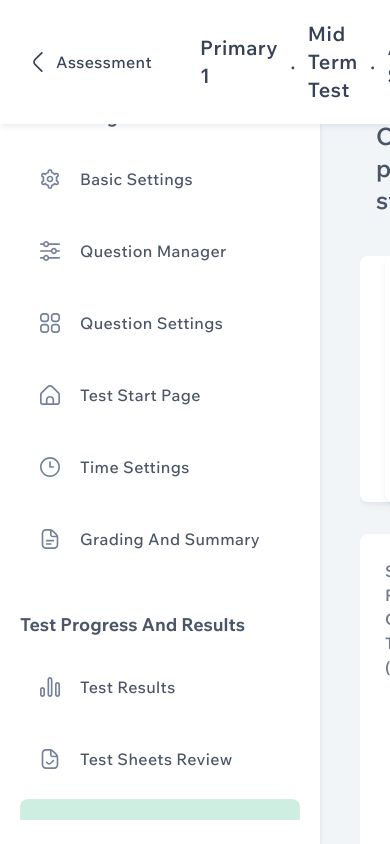
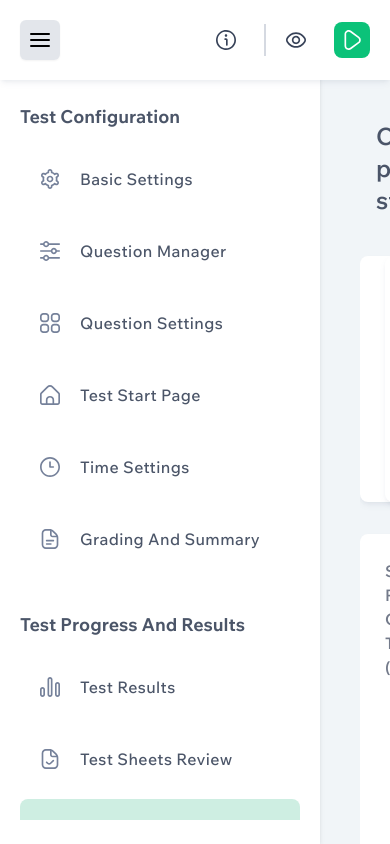
Before and after one commit to GodwinChibyk/afrilearn-web-app-test, a Next.js app: page / in a window 390 px wide. Built offline with nearby package versions, Linux system fonts and the light colour scheme.

Commit message:
feat[NavSection]: add responsiviness

```diff
--- /dev/null
+++ b/components/Icons/MenuIcon.tsx
@@ -0,0 +1,20 @@
+import React from "react";
+
+export const MenuIcon = ({className}: {className?: string}) => {
+  return (
+    <svg
+      xmlns="http://www.w3.org/2000/svg"
+      viewBox="0 0 24 24"
+      fill="none"
+      stroke="currentColor"
+      strokeWidth="2"
+      strokeLinecap="round"
+      strokeLinejoin="round"
+      className={`feather feather-menu ${className}"`}
+    >
+      <line x1="3" y1="12" x2="21" y2="12"></line>
+      <line x1="3" y1="6" x2="21" y2="6"></line>
+      <line x1="3" y1="18" x2="21" y2="18"></line>
+    </svg>
+  );
+};
--- a/components/Layouts/DashboardLayout/NavSection.tsx
+++ b/components/Layouts/DashboardLayout/NavSection.tsx
@@ -2,6 +2,7 @@ import { Button } from "@/components/Global/Button";
 import { ArrowLeftIcon } from "@/components/Icons/ArrowLeftIcon";
 import { EyeIcon } from "@/components/Icons/EyeIcon";
 import { InfoIcon } from "@/components/Icons/InfoIcon";
+import { MenuIcon } from "@/components/Icons/MenuIcon";
 import { PlayIcon } from "@/components/Icons/PlayIcon";
 import React from "react";
 
@@ -10,7 +11,15 @@ const pageRoutes = ["primary 1", "mid term test", "agricultural science"];
 export const NavSection = () => {
   return (
     <nav className="p-5 sticky z-30 top-0 flex flex-row items-center justify-between bg-whiteColor shadow-md shadow-grayColor/10">
-      <section className="flex flex-row items-center space-x-10">
+      {/* mobile / tablet below @768px*/}
+      <section className="flex flex-row items-center space-x-3 md:hidden">
+        <Button title="" className="px-2 py-2 bg-grayColor/20 transition-all hover:bg-grayColor/10 rounded-md shadow-sm">
+          <MenuIcon className="h-6 w-6 stroke-2 fill-grayColor" />
+        </Button>
+      </section>
+
+      {/*  */}
+      <section className="hidden md:flex flex-row items-center space-x-10">
         <Button
           title="assessment"
           titleClassName="text-textColor capitalize tracking-wide"
@@ -18,10 +27,10 @@ export const NavSection = () => {
         >
           <ArrowLeftIcon className="mr-2 h-5 w-5" />
         </Button>
-        <div className="flex flex-row items-center space-x-3">
+        <div className="hidden lg:flex flex-row items-center space-x-3">
           {pageRoutes.map((route, index) => (
             <div className="flex flex-row items-center space-x-3" key={route}>
-              <p className="text-xl capitalize text-textColor font-[family-name:var(--font-semibold)] tracking-wide">
+              <p className="text-lg xl:text-xl capitalize text-textColor font-[family-name:var(--font-semibold)] tracking-wide">
                 {route}
               </p>
               {index !== pageRoutes.length - 1 ? (
@@ -37,7 +46,7 @@ export const NavSection = () => {
         <Button
           title="Test info"
           className="px-2 py-2 bg-transparent transition-all hover:bg-grayColor/10"
-          titleClassName="text-textColor"
+          titleClassName="text-textColor hidden sm:block lg:hidden xl:block"
         >
           <InfoIcon className="mr-2 h-5 w-5" />
         </Button>
@@ -45,7 +54,7 @@ export const NavSection = () => {
         <Button
           title="Test preview"
           className="px-2 py-2 bg-transparent transition-all hover:bg-grayColor/10"
-          titleClassName="text-textColor"
+          titleClassName="text-textColor hidden sm:block lg:hidden xl:block"
         >
           <EyeIcon className="mr-2 h-5 w-5" />
         </Button>
@@ -53,7 +62,7 @@ export const NavSection = () => {
           <Button
             title="Activate test"
             className="px-2 py-2 space-x-2 transition-all hover:bg-primaryColor/90"
-            titleClassName="font-[family-name:var(--font-semibold)]"
+            titleClassName="font-[family-name:var(--font-semibold)] hidden sm:block lg:hidden xl:block"
           >
             <PlayIcon className="h-5 w-5" />
           </Button>
```
